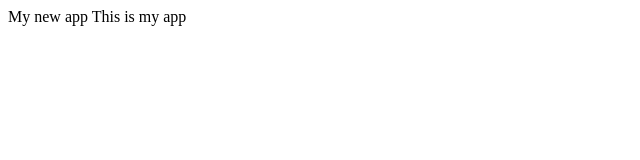
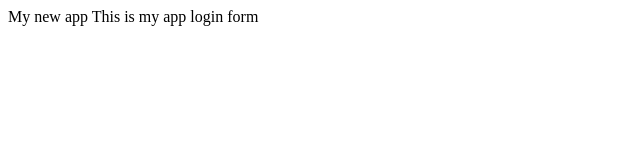
Before and after one commit to AnishSubedi/myappsample, a plain HTML site: page index.html in a window 1280 px wide. Shown: the full height of the page, 0-640 px from the left. Drawn offline with Linux system fonts and the light colour scheme.

Commit message:
login-form

```diff
--- /dev/null
+++ b/dir2/app2.js
@@ -0,0 +1 @@
+console.log(456);
--- a/index.html
+++ b/index.html
@@ -5,5 +5,6 @@
 
     <body>
         This is my app
+        login form
     </body>
 </html>
```
Also changed, not shown: login.html (added, +1 -0 lines), log.txt (added).
